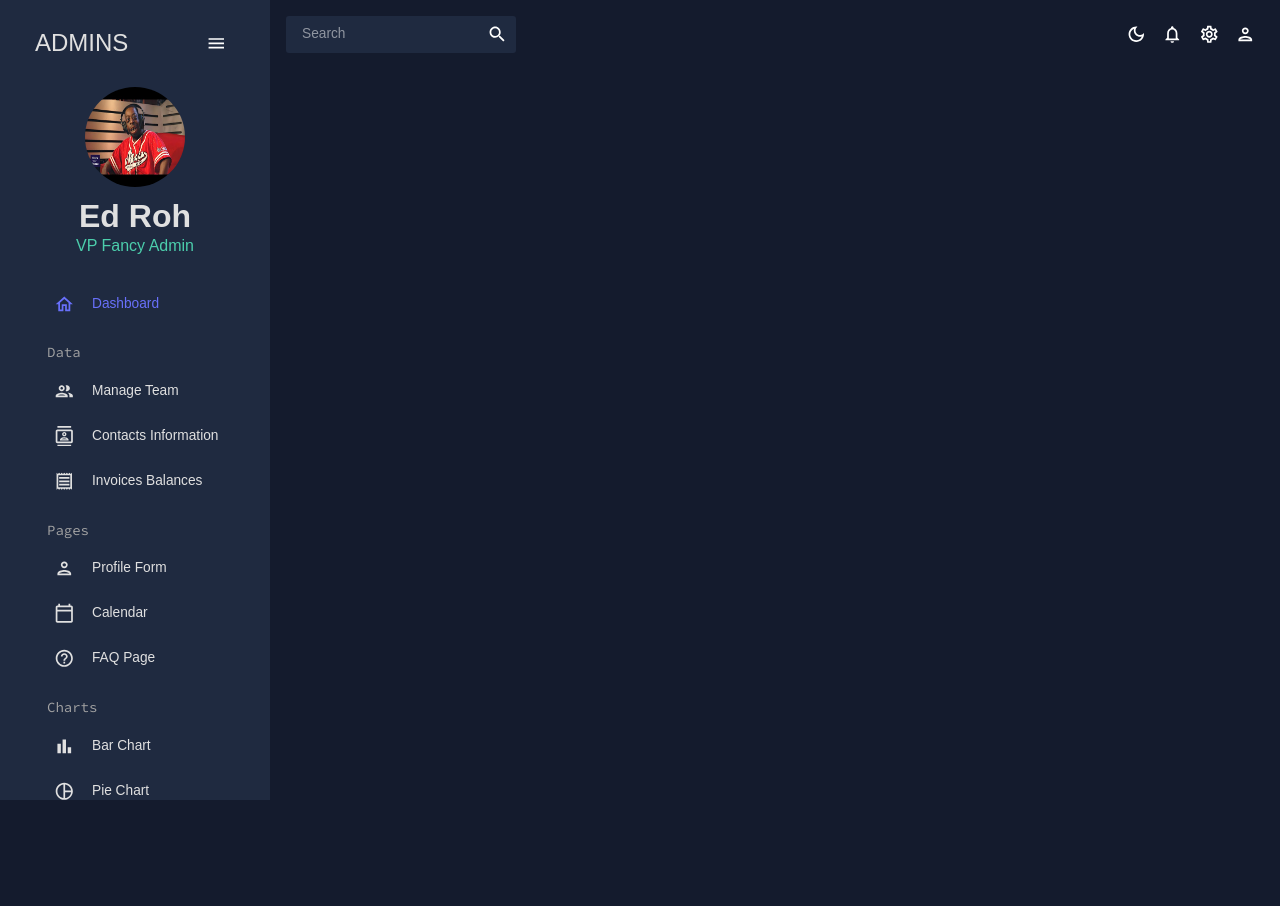
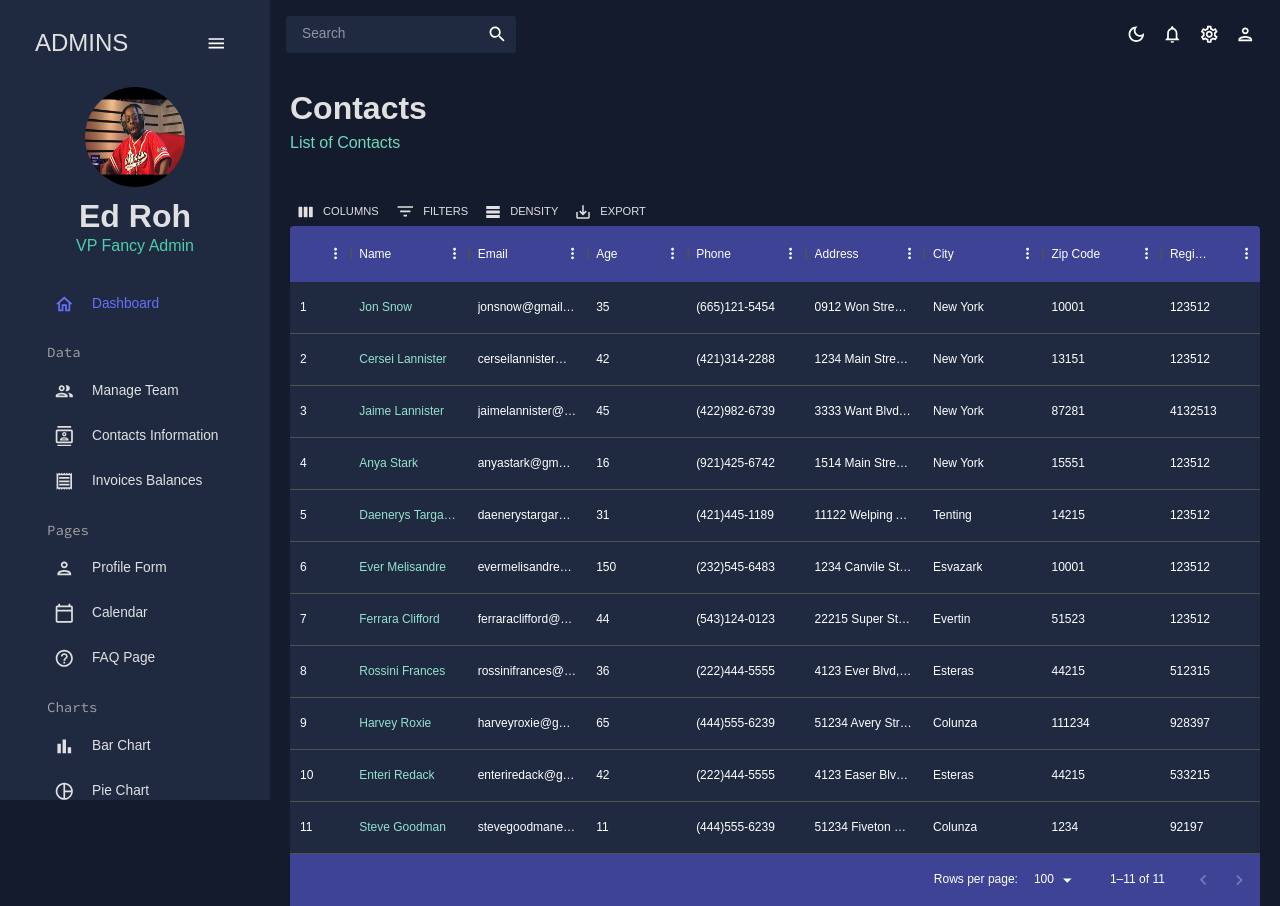
Before and after one commit to Armandosselimi/React-Admin, a React (Create React App) app: page /contacts in a window 1280 px wide. Before the commit the page ends 800 px from the top, so only its background shows below. Built offline with nearby package versions, Linux system fonts and the light colour scheme.

Commit message:
I have introduced a Contacts page as a new addition to the application

```diff
--- a/src/App.js
+++ b/src/App.js
@@ -1,13 +1,12 @@
 import {Route, Routes} from "react-router-dom";
-
 import {ColorModeContext, useMode} from "./theme";
 import {CssBaseline, ThemeProvider} from "@mui/material";
 import Topbar from "./app/pages/shared/Topbar";
-
 import Sidebar from "./app/pages/shared/Sidebar";
 import {useState} from "react";
 import Dashboard from "./app/pages/dashboard";
 import Team from "./app/pages/team";
+import Contacts from "./app/pages/contacts";
 
 
 
@@ -27,7 +26,7 @@
                         <Routes>
                             <Route path="/" element={<Dashboard />} />
                             <Route path="/team" element={<Team />} />
-                            {/*<Route path="/contacts" element={<Contacts />} />*/}
+                            <Route path="/contacts" element={<Contacts />} />
                             {/*<Route path="/invoices" element={<Invoices />} />*/}
                             {/*<Route path="/form" element={<Form />} />*/}
                             {/*<Route path="/bar" element={<Bar />} />*/}
--- /dev/null
+++ b/src/app/pages/contacts/index.jsx
@@ -0,0 +1,63 @@
+import React from 'react';
+import {Box, useTheme,} from "@mui/material";
+import {tokens} from "../../../theme";
+import Header from "../../components/Header";
+import {DataGrid, GridToolbar} from "@mui/x-data-grid";
+import {mockDataContacts} from "../../../data/mockData";
+
+const Contacts = () => {
+    const columns = [
+        {field: 'id', headerName: 'ID', flex: 0.5},
+        {field: 'name', headerName: 'Name', flex: 1, cellClassName: 'name-column--cell'},
+        {field: 'email', headerName: 'Email', flex: 1},
+        {field: 'age', headerName: 'Age', headerAlign: 'left', align: 'left'},
+        {field: 'phone', headerName: 'Phone', flex: 1},
+        {field: "address", headerName: "Address", flex: 1},
+        {field: "city", headerName: "City", flex: 1},
+        {field: "zipCode", headerName: "Zip Code", flex: 1},
+        {field: "registrarId", headerName: "Registrar ID"},
+    ]
+    const theme = useTheme()
+    const colors = tokens(theme.palette.mode)
+    return (
+        <Box m='20px'>
+            <Header title='Contacts' subtitle='List of Contacts'/>
+            <Box m='40px 0 0 0 ' high='75vh' sx={{
+                "& .MuiDataGrid-root": {
+                    border: "none",
+                },
+                "& .MuiDataGrid-cell": {
+                    borderBottom: "none",
+                },
+                "& .name-column--cell": {
+                    color: colors.greenAccent[300],
+                },
+                "& .MuiDataGrid-columnHeaders": {
+                    backgroundColor: colors.blueAccent[700],
+                    borderBottom: "none",
+                },
+                "& .MuiDataGrid-virtualScroller": {
+                    backgroundColor: colors.primary[400],
+                },
+                "& .MuiDataGrid-footerContainer": {
+                    borderTop: "none",
+                    backgroundColor: colors.blueAccent[700],
+                },
+                "& .MuiCheckbox-root": {
+                    color: `${colors.greenAccent[200]} !important`,
+                },
+                "& .MuiDataGrid-toolbarContainer .MuiButton-text": {
+                    color: `${colors.grey[100]} !important`,
+                },
+            }}>
+                <DataGrid
+                    columns={columns}
+                    rows={mockDataContacts}
+                    slots={{toolbar: GridToolbar}}
+                />
+            </Box>
+        </Box>
+    );
+};
+
+export default Contacts;
```
